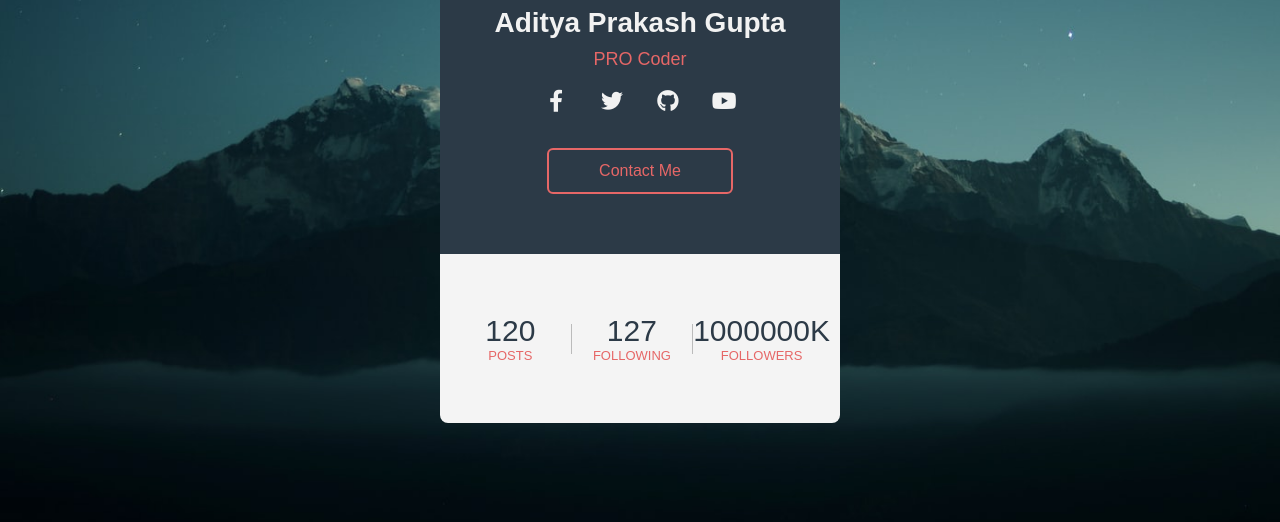
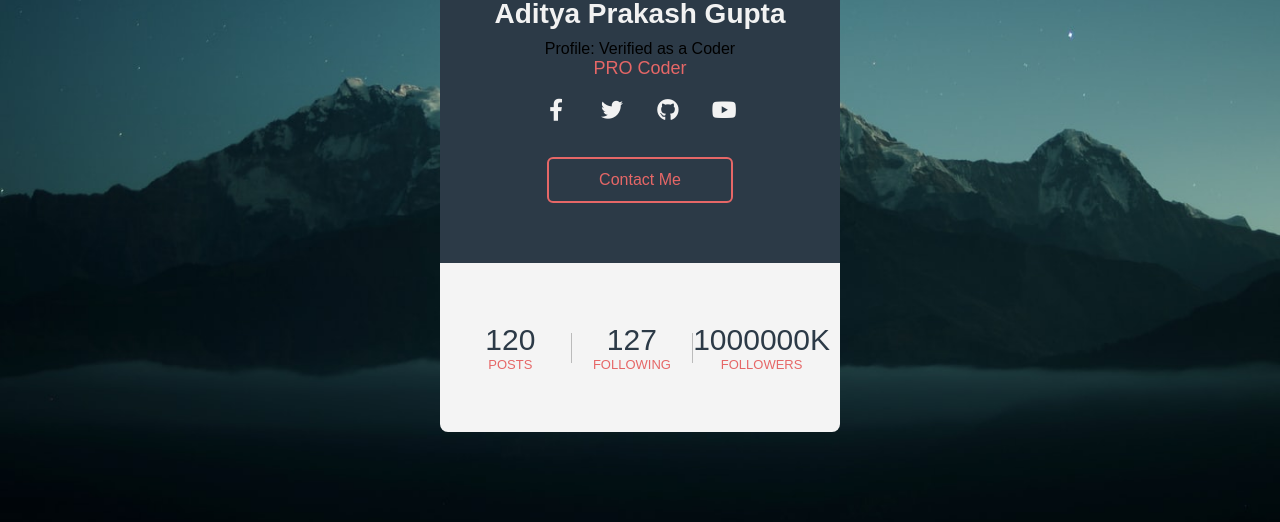
Before and after one commit to aditya52330/profile, a plain HTML site: page index.html in a window 1280 px wide. Shown: the part 278-800 px from the top of the page. Drawn offline with Linux system fonts and the light colour scheme.

Commit message:
Update index.html

```diff
--- a/index.html
+++ b/index.html
@@ -14,6 +14,7 @@
         <img src="download (4).jpg" alt="">
       </div>
       <div class="name">Aditya Prakash Gupta</div>
+      <div class="verification">Profile: Verified as a Coder</div>
       <div class="desc">PRO Coder</div>
       <div class="sm">
         <a href="#" class="fab fa-facebook-f"></a>
```
